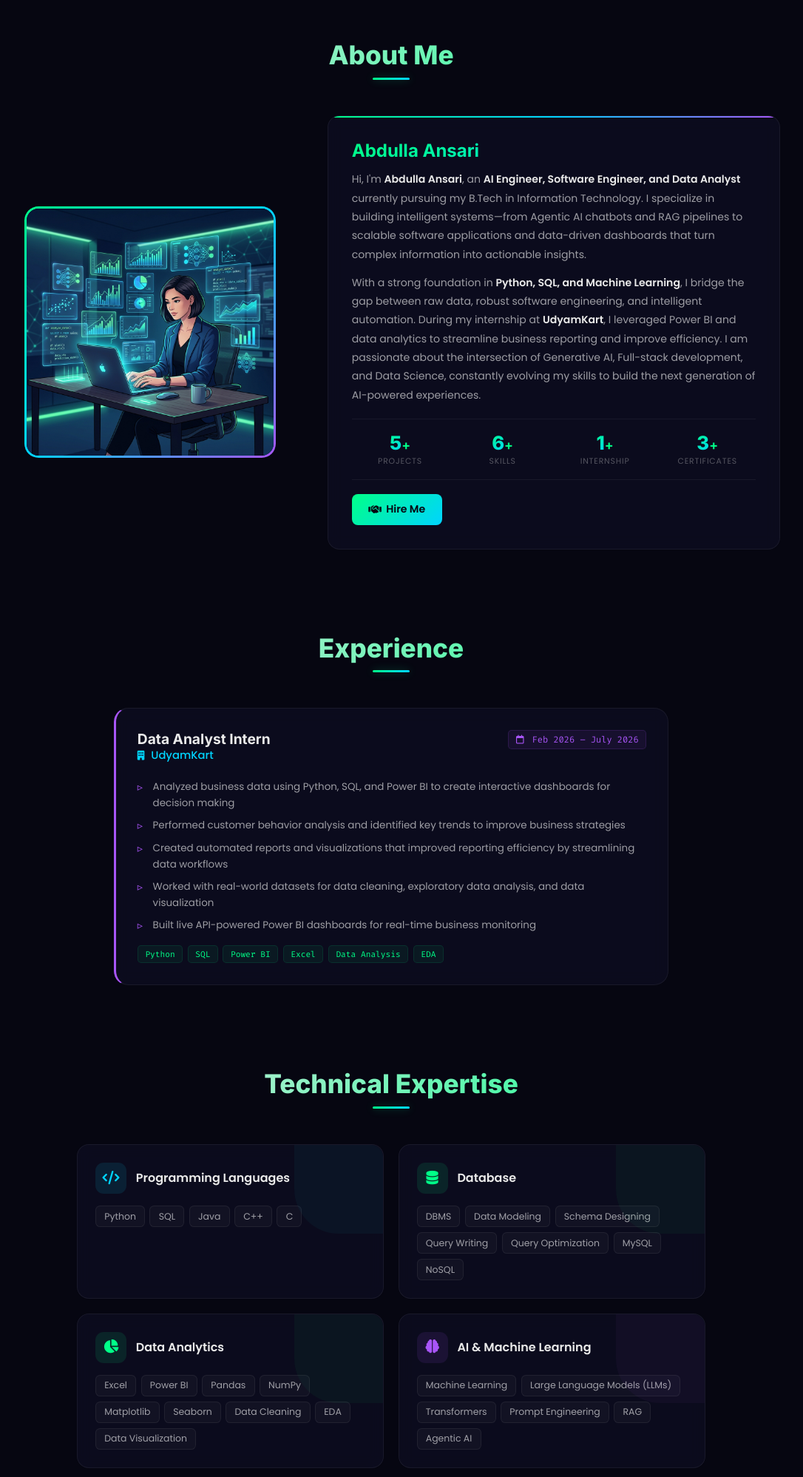
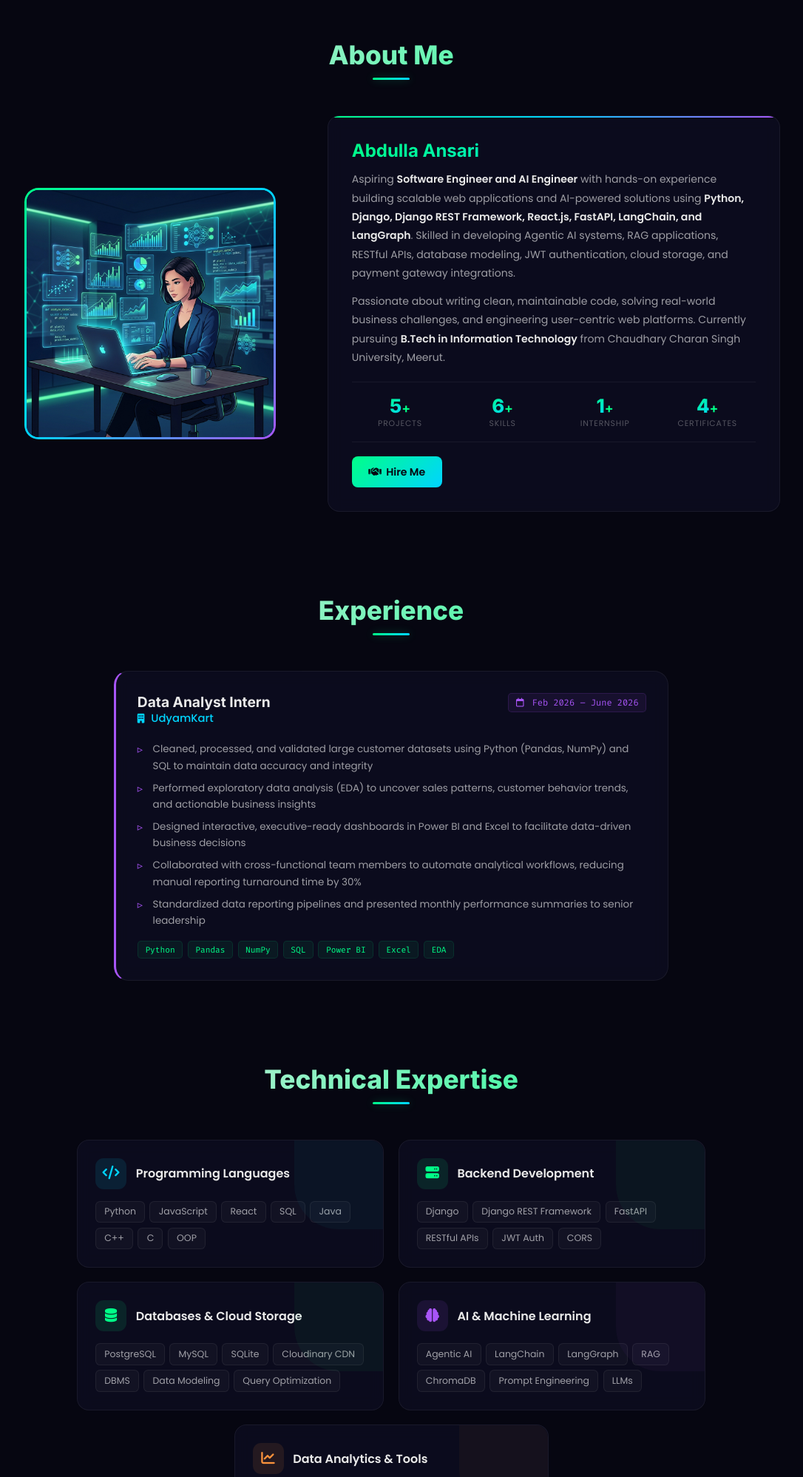
Before and after one commit to Abdulla1202/My-Portfolio-Porject, a Django app: template portfolio/Base/templates/home.html in a window 1280 px wide. Shown: the part 827-2824 px from the top of the page at 74% size, without its empty margins (111-1197 px from the left). Run offline with Django 3.2, Linux system fonts and the light colour scheme; the template is opened without the code that fills it, so the values that code supplies are empty.

Commit message:
Major resume update: Ansari Store + AibyAI projects, new skills, updated about/exp

```diff
--- a/portfolio/Base/templates/home.html
+++ b/portfolio/Base/templates/home.html
@@ -286,10 +286,10 @@
                 <div class="about-content">
                     <h3>Abdulla Ansari</h3>
                     <p>
-                        Hi, I'm <strong>Abdulla Ansari</strong>, an <strong>AI Engineer, Software Engineer, and Data Analyst</strong> currently pursuing my B.Tech in Information Technology. I specialize in building intelligent systems—from Agentic AI chatbots and RAG pipelines to scalable software applications and data-driven dashboards that turn complex information into actionable insights.
+                        Aspiring <strong>Software Engineer and AI Engineer</strong> with hands-on experience building scalable web applications and AI-powered solutions using <strong>Python, Django, Django REST Framework, React.js, FastAPI, LangChain, and LangGraph</strong>. Skilled in developing Agentic AI systems, RAG applications, RESTful APIs, database modeling, JWT authentication, cloud storage, and payment gateway integrations.
                     </p>
                     <p>
-                        With a strong foundation in <strong>Python, SQL, and Machine Learning</strong>, I bridge the gap between raw data, robust software engineering, and intelligent automation. During my internship at <strong>UdyamKart</strong>, I leveraged Power BI and data analytics to streamline business reporting and improve efficiency. I am passionate about the intersection of Generative AI, Full-stack development, and Data Science, constantly evolving my skills to build the next generation of AI-powered experiences.
+                        Passionate about writing clean, maintainable code, solving real-world business challenges, and engineering user-centric web platforms. Currently pursuing <strong>B.Tech in Information Technology</strong> from Chaudhary Charan Singh University, Meerut.
                     </p>
                     <div class="about-stats">
                         <div class="stat-item">
@@ -305,7 +305,7 @@
                             <span class="stat-label">Internship</span>
                         </div>
                         <div class="stat-item">
-                            <span class="stat-number" data-target="3">0</span><span class="stat-plus">+</span>
+                            <span class="stat-number" data-target="4">0</span><span class="stat-plus">+</span>
                             <span class="stat-label">Certificates</span>
                         </div>
                     </div>
@@ -326,17 +326,17 @@
                             <h3>Data Analyst Intern</h3>
                             <h4 class="exp-company"><i class="fa-solid fa-building"></i> UdyamKart</h4>
                         </div>
-                        <span class="exp-date"><i class="fa-regular fa-calendar"></i> Feb 2026 – July 2026</span>
+                        <span class="exp-date"><i class="fa-regular fa-calendar"></i> Feb 2026 – June 2026</span>
                     </div>
                     <ul class="exp-list">
-                        <li>Analyzed business data using Python, SQL, and Power BI to create interactive dashboards for decision making</li>
-                        <li>Performed customer behavior analysis and identified key trends to improve business strategies</li>
-                        <li>Created automated reports and visualizations that improved reporting efficiency by streamlining data workflows</li>
-                        <li>Worked with real-world datasets for data cleaning, exploratory data analysis, and data visualization</li>
-                        <li>Built live API-powered Power BI dashboards for real-time business monitoring</li>
+                        <li>Cleaned, processed, and validated large customer datasets using Python (Pandas, NumPy) and SQL to maintain data accuracy and integrity</li>
+                        <li>Performed exploratory data analysis (EDA) to uncover sales patterns, customer behavior trends, and actionable business insights</li>
+                        <li>Designed interactive, executive-ready dashboards in Power BI and Excel to facilitate data-driven business decisions</li>
+                        <li>Collaborated with cross-functional team members to automate analytical workflows, reducing manual reporting turnaround time by 30%</li>
+                        <li>Standardized data reporting pipelines and presented monthly performance summaries to senior leadership</li>
                     </ul>
                     <div class="exp-tags">
-                        <span>Python</span><span>SQL</span><span>Power BI</span><span>Excel</span><span>Data Analysis</span><span>EDA</span>
+                        <span>Python</span><span>Pandas</span><span>NumPy</span><span>SQL</span><span>Power BI</span><span>Excel</span><span>EDA</span>
                     </div>
                 </div>
             </div>
@@ -353,25 +353,25 @@
                     <h4>Programming Languages</h4>
                 </div>
                 <div class="category-tags">
-                    <span>Python</span><span>SQL</span><span>Java</span><span>C++</span><span>C</span>
+                    <span>Python</span><span>JavaScript</span><span>React</span><span>SQL</span><span>Java</span><span>C++</span><span>C</span><span>OOP</span>
+                </div>
+            </div>
+            <div class="skill-category-card scroll-animate">
+                <div class="category-header">
+                    <div class="category-icon ci-green"><i class="fa-solid fa-server"></i></div>
+                    <h4>Backend Development</h4>
+                </div>
+                <div class="category-tags">
+                    <span>Django</span><span>Django REST Framework</span><span>FastAPI</span><span>RESTful APIs</span><span>JWT Auth</span><span>CORS</span>
                 </div>
             </div>
             <div class="skill-category-card scroll-animate">
                 <div class="category-header">
                     <div class="category-icon ci-green"><i class="fa-solid fa-database"></i></div>
-                    <h4>Database</h4>
+                    <h4>Databases & Cloud Storage</h4>
                 </div>
                 <div class="category-tags">
-                    <span>DBMS</span><span>Data Modeling</span><span>Schema Designing</span><span>Query Writing</span><span>Query Optimization</span><span>MySQL</span><span>NoSQL</span>
-                </div>
-            </div>
-            <div class="skill-category-card scroll-animate">
-                <div class="category-header">
-                    <div class="category-icon ci-green"><i class="fa-solid fa-chart-pie"></i></div>
-                    <h4>Data Analytics</h4>
-                </div>
-                <div class="category-tags">
-                    <span>Excel</span><span>Power BI</span><span>Pandas</span><span>NumPy</span><span>Matplotlib</span><span>Seaborn</span><span>Data Cleaning</span><span>EDA</span><span>Data Visualization</span>
+                    <span>PostgreSQL</span><span>MySQL</span><span>SQLite</span><span>Cloudinary CDN</span><span>DBMS</span><span>Data Modeling</span><span>Query Optimization</span>
                 </div>
             </div>
             <div class="skill-category-card scroll-animate">
@@ -380,16 +380,16 @@
                     <h4>AI & Machine Learning</h4>
                 </div>
                 <div class="category-tags">
-                    <span>Machine Learning</span><span>Large Language Models (LLMs)</span><span>Transformers</span><span>Prompt Engineering</span><span>RAG</span><span>Agentic AI</span>
+                    <span>Agentic AI</span><span>LangChain</span><span>LangGraph</span><span>RAG</span><span>ChromaDB</span><span>Prompt Engineering</span><span>LLMs</span>
                 </div>
             </div>
             <div class="skill-category-card scroll-animate">
                 <div class="category-header">
-                    <div class="category-icon ci-orange"><i class="fa-solid fa-screwdriver-wrench"></i></div>
-                    <h4>Frameworks & Tools</h4>
+                    <div class="category-icon ci-orange"><i class="fa-solid fa-chart-line"></i></div>
+                    <h4>Data Analytics & Tools</h4>
                 </div>
                 <div class="category-tags">
-                    <span>Django</span><span>Git</span><span>GitHub</span><span>VS Code</span><span>Jupyter Notebook</span><span>Claude</span>
+                    <span>Power BI</span><span>Pandas</span><span>NumPy</span><span>Matplotlib</span><span>Seaborn</span><span>Git</span><span>GitHub</span><span>VS Code</span><span>Vercel</span><span>Render</span>
                 </div>
             </div>
         </div>
@@ -400,27 +400,27 @@
         <h2 class="section-title scroll-animate">Projects</h2>
         <div class="projects-container">
             <div class="project-card scroll-animate">
+                <div class="project-icon"><i class="fa-solid fa-store"></i></div>
+                <h3>Ansari Store – Full-Stack E-Commerce Platform</h3>
+                <p>Architected and deployed a production-grade Multi-Vendor E-Commerce marketplace using React 18 (Vite), Django REST Framework, PostgreSQL, and Cloudinary. Built dual interfaces: customer storefront with dynamic search, multi-attribute filtering, cart, wishlist, Stripe checkout and interactive vendor workspace. Engineered real-time Vendor Analytics Dashboard with Chart.js, inventory control, automated coupon generation. Developed in-app Live Package Tracking System with carrier AWB tracking and instant invoice generation.</p>
+                <div class="project-tags">
+                    <span>React</span><span>Django REST</span><span>PostgreSQL</span><span>Cloudinary</span><span>Stripe</span><span>Chart.js</span>
+                </div>
+                <div class="project-links">
+                    <a href="https://github.com/Abdulla1202/Ansari-Store" target="_blank" class="btn btn-sm"><i class="fa-brands fa-github"></i> GitHub</a>
+                    <a href="https://ansari-store-indol.vercel.app" target="_blank" class="btn btn-primary btn-sm"><i class="fa-solid fa-arrow-up-right-from-square"></i> Live</a>
+                </div>
+            </div>
+            <div class="project-card scroll-animate">
                 <div class="project-icon"><i class="fa-solid fa-robot"></i></div>
-                <h3>AibyAI – Agentic AI Chatbot</h3>
-                <p>Built and deployed an Agentic AI chatbot using Python, FastAPI, LangGraph, LangChain, and LLMs with real-time streaming responses. Implemented Retrieval-Augmented Generation (RAG) using ChromaDB and local embeddings to process uploaded PDF, DOCX, TXT, Markdown, Python, and CSV files. Developed an intelligent tool-calling system with web search, document retrieval, long-term memory, calculator, weather, and real-time stock data.</p>
+                <h3>AibyAI – Autonomous Agentic AI Chatbot</h3>
+                <p>Built and deployed an autonomous Agentic AI Chatbot leveraging Python, FastAPI, LangGraph, LangChain, and modern LLMs with real-time token streaming. Implemented advanced RAG pipeline utilizing ChromaDB vector embeddings to contextualize multi-format documents (PDF, DOCX, TXT, CSV, Python). Designed intelligent dynamic tool-calling engine enabling the agent to autonomously orchestrate web search, vector retrieval, conversational memory, financial data, and utility tools. Integrated JWT authentication, bcrypt hashing, and persistent chat history.</p>
                 <div class="project-tags">
-                    <span>Python</span><span>FastAPI</span><span>LangGraph</span><span>LangChain</span><span>ChromaDB</span><span>LLM</span>
+                    <span>Python</span><span>FastAPI</span><span>LangGraph</span><span>LangChain</span><span>ChromaDB</span><span>LLM</span><span>JWT</span>
                 </div>
                 <div class="project-links">
                     <a href="https://github.com/Abdulla1202/AibyGTP" target="_blank" class="btn btn-sm"><i class="fa-brands fa-github"></i> GitHub</a>
                     <a href="https://aibygtp.onrender.com/" target="_blank" class="btn btn-primary btn-sm"><i class="fa-solid fa-arrow-up-right-from-square"></i> Live</a>
-                </div>
-            </div>
-            <div class="project-card scroll-animate">
-                <div class="project-icon"><i class="fa-solid fa-list-check"></i></div>
-                <h3>TaskFlow – Django Todo Web Application</h3>
-                <p>Built and deployed a Todo web application using Django, SQLite, HTML/CSS, and Render. Implemented user registration, login, logout, and secure task management features. Developed CRUD functionalities for creating, updating, deleting, and tracking tasks.</p>
-                <div class="project-tags">
-                    <span>Django</span><span>SQLite</span><span>HTML/CSS</span><span>Render</span>
-                </div>
-                <div class="project-links">
-                    <a href="https://github.com/Abdulla1202/Django-projects" target="_blank" class="btn btn-sm"><i class="fa-brands fa-github"></i> GitHub</a>
-                    <a href="https://taskflow-todo-j167.onrender.com/" target="_blank" class="btn btn-primary btn-sm"><i class="fa-solid fa-arrow-up-right-from-square"></i> Live</a>
                 </div>
             </div>
         </div>
```
